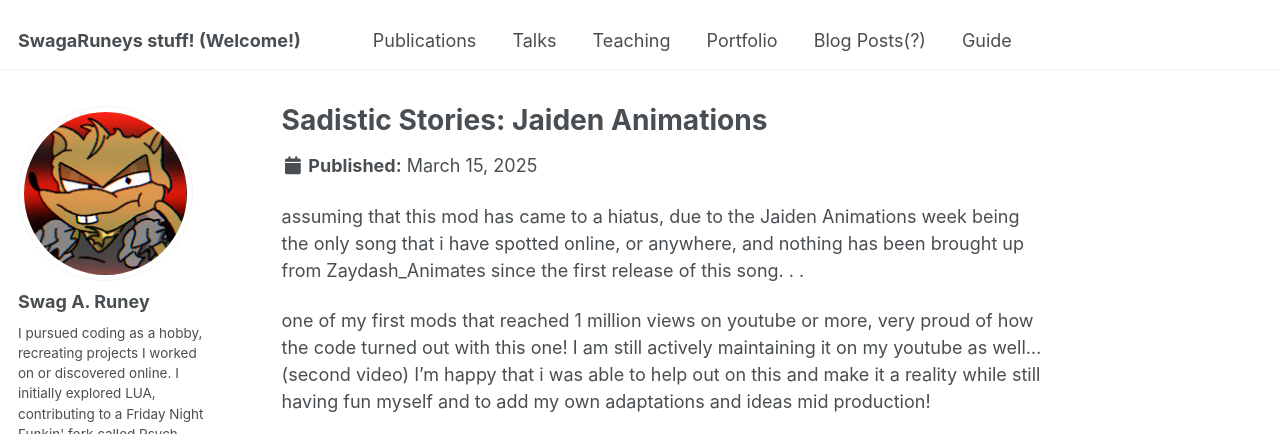
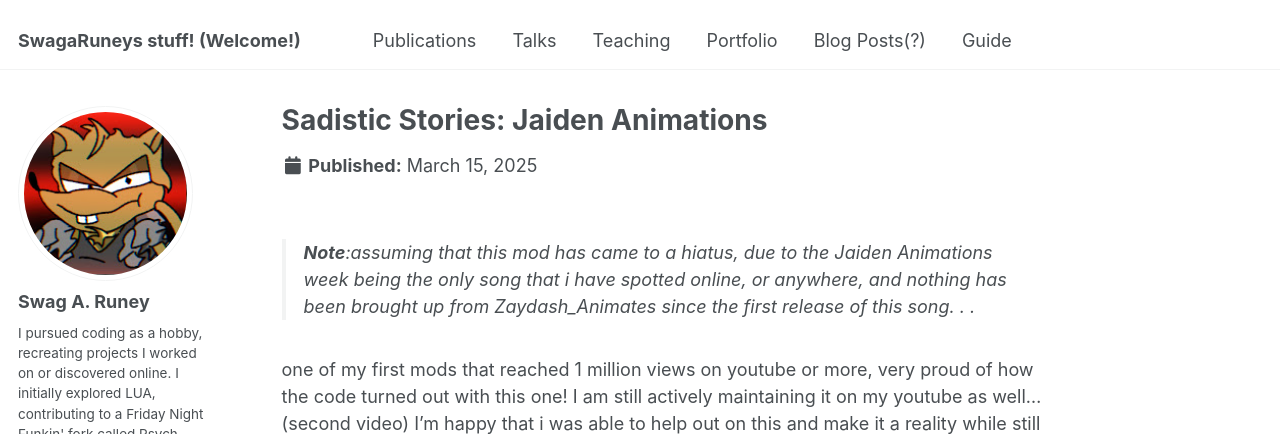
Before and after one commit to SwagaRuney/swagasstuff.github.io, a Jekyll site: the page built from _portfolio/portfolio-3.md, in a window 1280 px wide and 900 px high, cut to the strip 0-434 px from the top of the window. Built offline with Jekyll 4.4.1, drawn with Linux system fonts in a browser that asks for light colours.

Commit message:
Update portfolio-3.md

```diff
--- a/_portfolio/portfolio-3.md
+++ b/_portfolio/portfolio-3.md
@@ -6,7 +6,7 @@
 </figure>"
 collection: portfolio
 ---
-assuming that this mod has came to a hiatus, due to the Jaiden Animations week being the only song that i have spotted online, or anywhere, and nothing has been brought up from Zaydash_Animates since the first release of this song. . .
+> **Note**:assuming that this mod has came to a hiatus, due to the Jaiden Animations week being the only song that i have spotted online, or anywhere, and nothing has been brought up from Zaydash_Animates since the first release of this song. . .
 
 one of my first mods that reached 1 million views on youtube or more, very proud of how the code turned out with this one! I am still actively maintaining it on my youtube as well... (second video) I'm happy that i was able to help out on this and make it a reality while still having fun myself and to add my own adaptations and ideas mid production!
 
```
